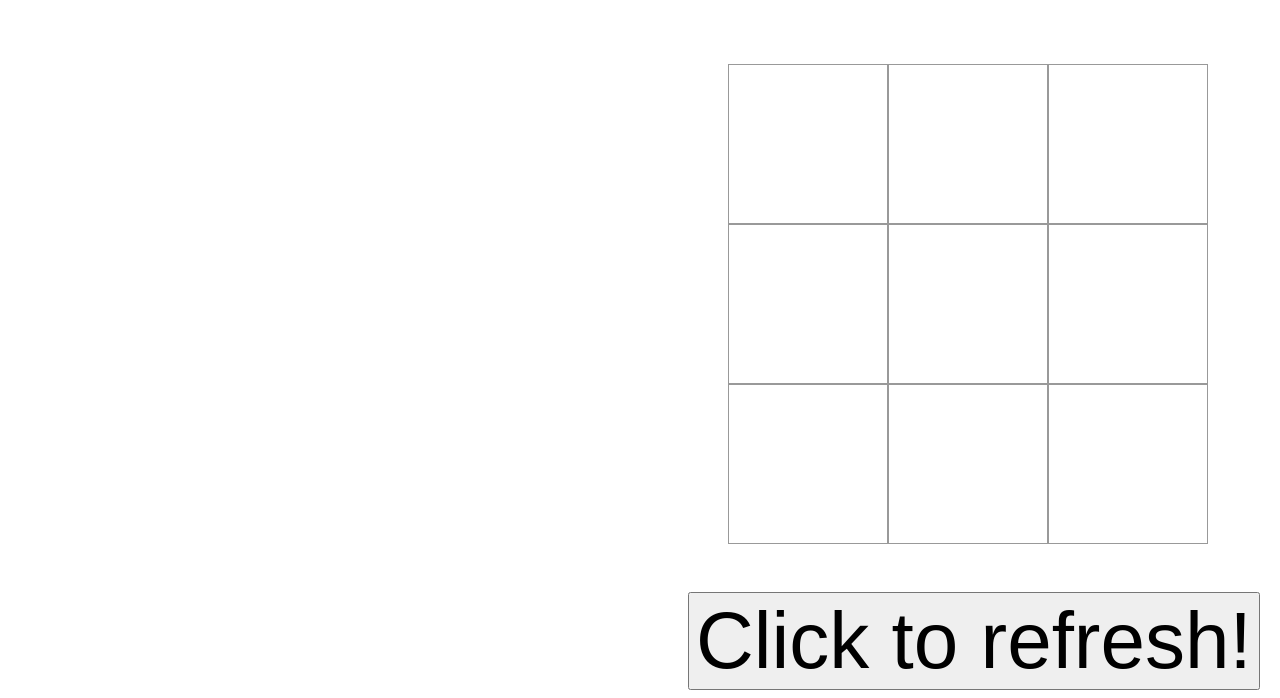
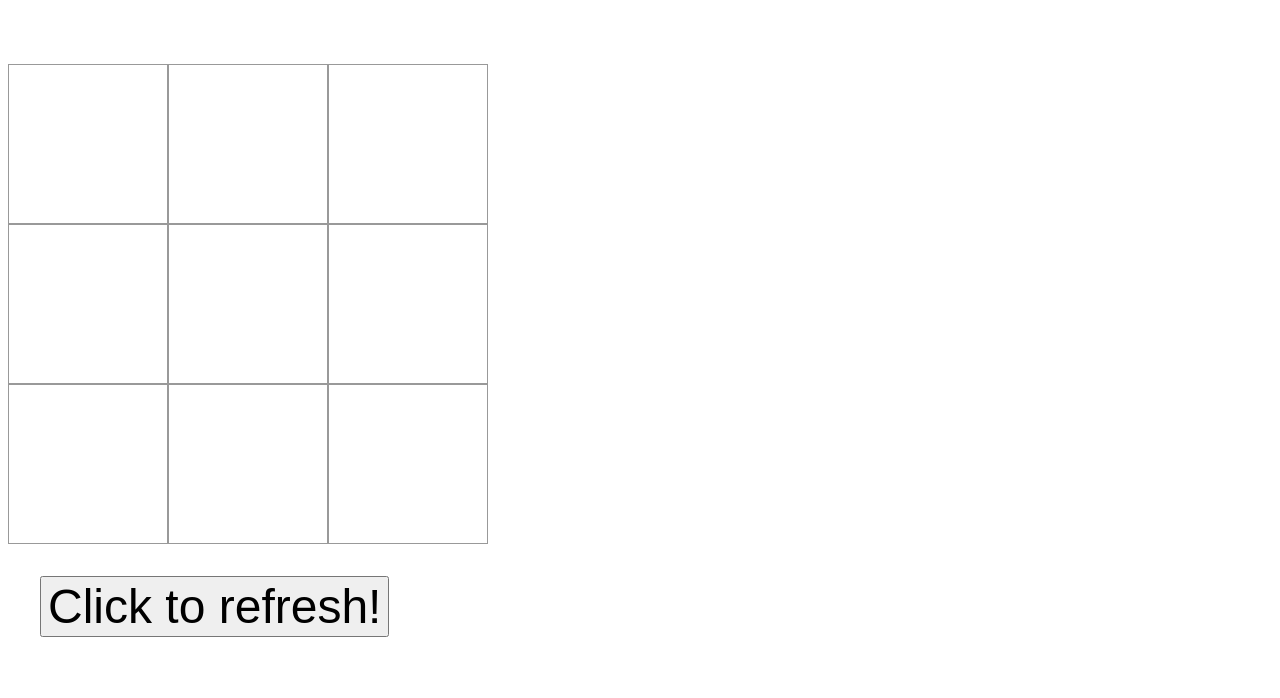
Before and after one commit to rdeepak-711/tic-tac-toe, a React app: page / in a window 1280 px wide. Shown: the part 107-805 px from the top of the page. Built offline with nearby package versions, Linux system fonts and the light colour scheme.

Commit message:
Main code present here

```diff
--- a/src/index.css
+++ b/src/index.css
@@ -9,39 +9,36 @@ body{
 }
 
 .status{
+  display: flex;
   margin-bottom: 5rem;
   text-align: center;
-  color: crimson;
+  align-items: center;
 }
 
 .square{
+  height: 10rem;
+  width: 10rem;
   background: #fff;
   border: 1px solid #999;
   float: left;
   font-size: 8rem;
   font-weight: bold;
-  line-height: 36px;
-  height: 10rem;
-  width: 10rem;
   text-align: center;
 }
 
+@media screen and (max-width: 750px){
+  .square{
+    height: 6.5rem;
+    width: 6.5rem;
+    font-size: 5.3rem;
+  }
+}
 .square:focus{
   outline: none;
   background: #ddd;
 }
 
-.game{
-  display: flex;
-  flex-direction: row;
+.refresh{
+  margin: 2rem;
+  font-size: 3rem;
 }
-
-.board-row{
-  margin-left: 9em;
-}
-
-.refresh{
-  margin-top: 3rem;
-  font-size: 5rem;
-  margin-left: 8.5em;
-}
--- a/src/index.js
+++ b/src/index.js
@@ -71,7 +71,7 @@ class Board extends React.Component{
         </div>
 
         <div>
-          <button className="refresh" onClick={refreshPage}>Click to refresh!</button>
+          <button className="refresh" onClick={newBoard}>Click to refresh!</button>
         </div>
       </div>
 
@@ -79,7 +79,7 @@ class Board extends React.Component{
   }
 }
 
-function refreshPage() {
+function newBoard() {
   window.location.reload(false);
 }
 
@@ -105,17 +105,8 @@ function calculateWinner(squares){
   return null;
 }
 
-class Game extends React.Component{
-  render(){
-    return(
-      <div className="game-board">
-        <Board />
-      </div>
-    )
-  }
-}
 
 ReactDOM.render(
-  <Game />,
+  <Board />,
   document.getElementById('root')
 );
```
